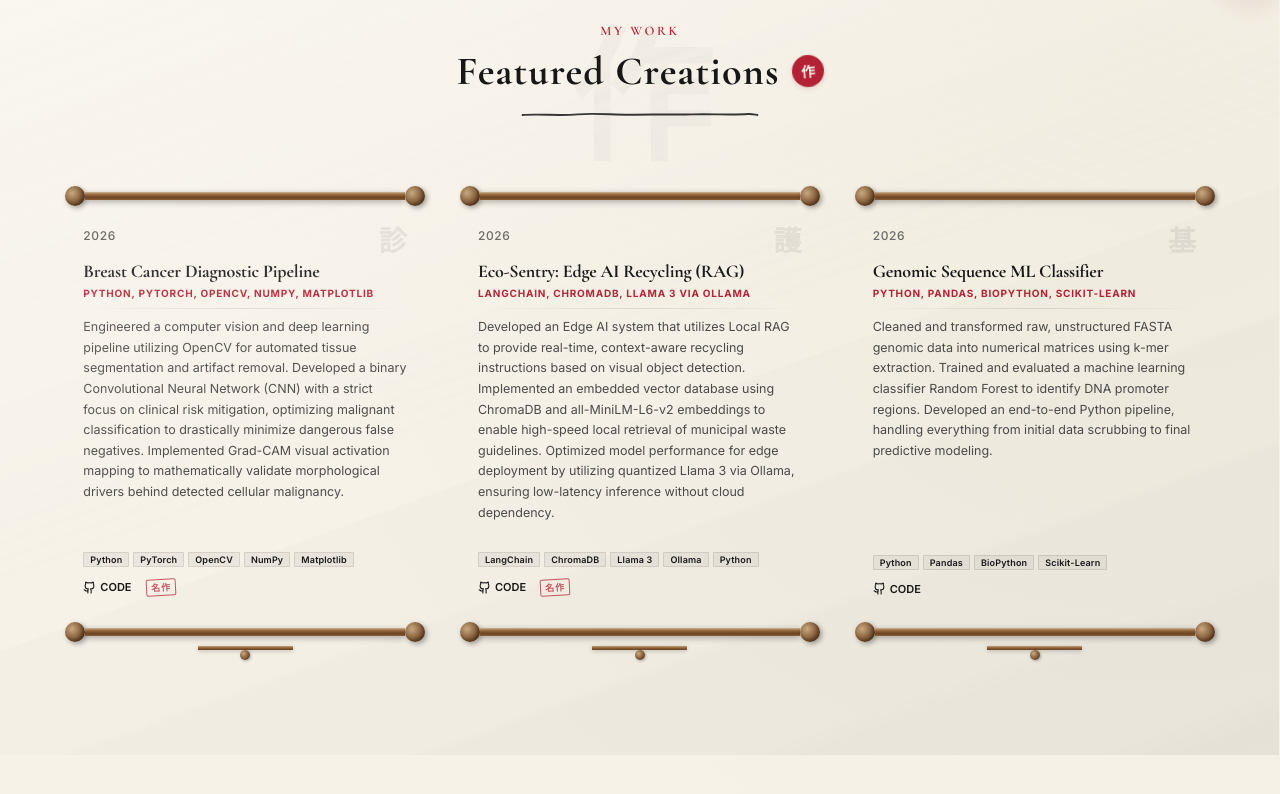
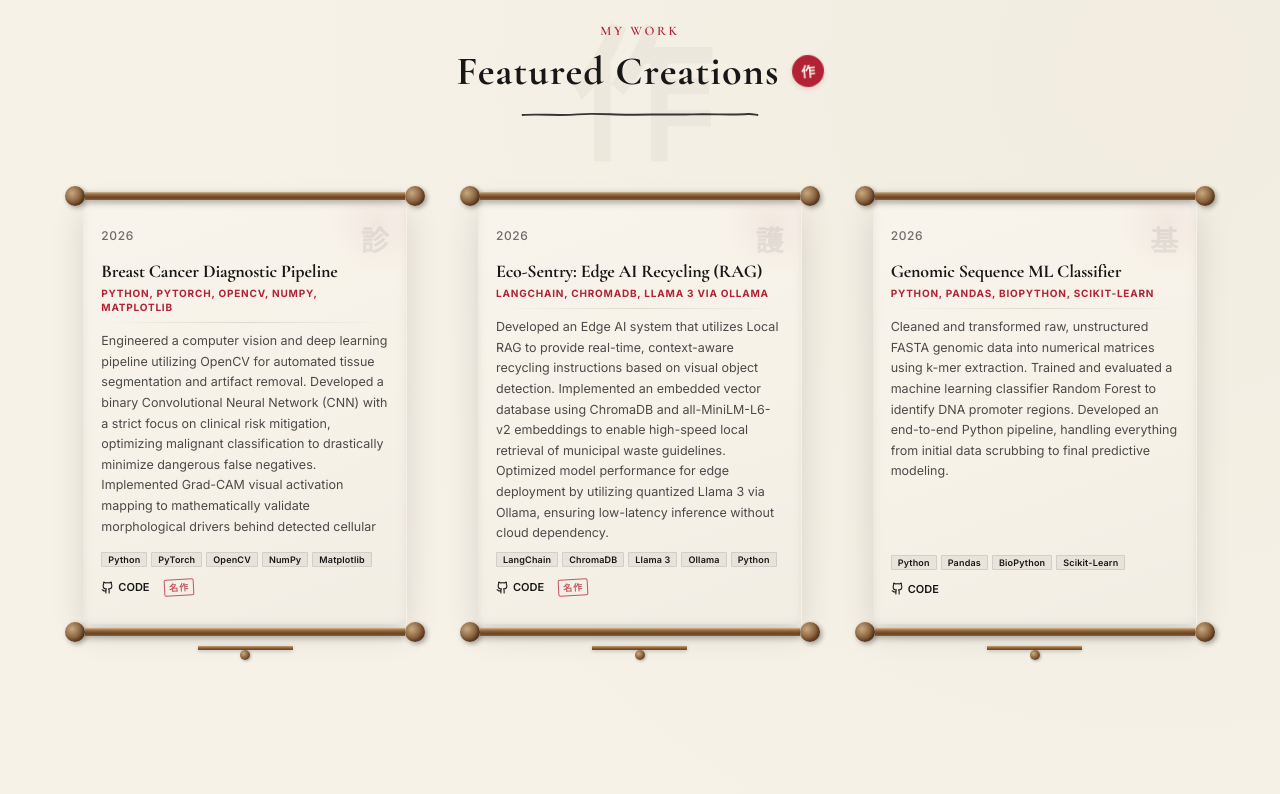
Before and after one commit to TKUN3110/portfolio, a Next.js app: page / in a window 1280 px wide. Shown: the part 2448-3242 px from the top of the page. Built offline with nearby package versions, Linux system fonts and the light colour scheme.

Commit message:
Fix scroll overflow clipping on closed state

```diff
--- a/components/projects/ProjectCard.tsx
+++ b/components/projects/ProjectCard.tsx
@@ -68,7 +68,22 @@ export default function ProjectCard({ project, scrollYProgress, delay = 0, index
         <Roller isTop={true} />
 
         {/* Unrolling Paper */}
-        <motion.div style={{ height: paperHeight }} className="paper">
+        <motion.div
+          style={{
+            height: paperHeight,
+            width: '90%',
+            position: 'relative',
+            backgroundColor: 'var(--parchment)',
+            overflow: 'hidden',
+            display: 'flex',
+            flexDirection: 'column',
+            justifyContent: 'flex-end',
+            boxShadow: 'inset 3px 0 8px rgba(0,0,0,0.04), inset -3px 0 8px rgba(0,0,0,0.04), 0 8px 32px rgba(0,0,0,0.12)',
+            willChange: 'height',
+            zIndex: 2,
+          }}
+          className="paper"
+        >
           {/* Deckled left edge */}
           <svg viewBox="0 0 100 100" preserveAspectRatio="none"
             style={{ position: 'absolute', left: -9, top: 0, bottom: 0, width: 10, height: '100%', zIndex: 4, pointerEvents: 'none' }}>
@@ -204,18 +219,6 @@ export default function ProjectCard({ project, scrollYProgress, delay = 0, index
           width: 100%;
           max-width: 360px;
         }
-        .paper {
-          width: 90%;
-          position: relative;
-          background-color: var(--parchment);
-          overflow: hidden;
-          display: flex;
-          flex-direction: column;
-          justify-content: flex-end;
-          box-shadow: inset 3px 0 8px rgba(0,0,0,0.04), inset -3px 0 8px rgba(0,0,0,0.04), 0 8px 32px rgba(0,0,0,0.12);
-          will-change: height;
-          z-index: 2;
-        }
       `}</style>
     </div>
   );
```
